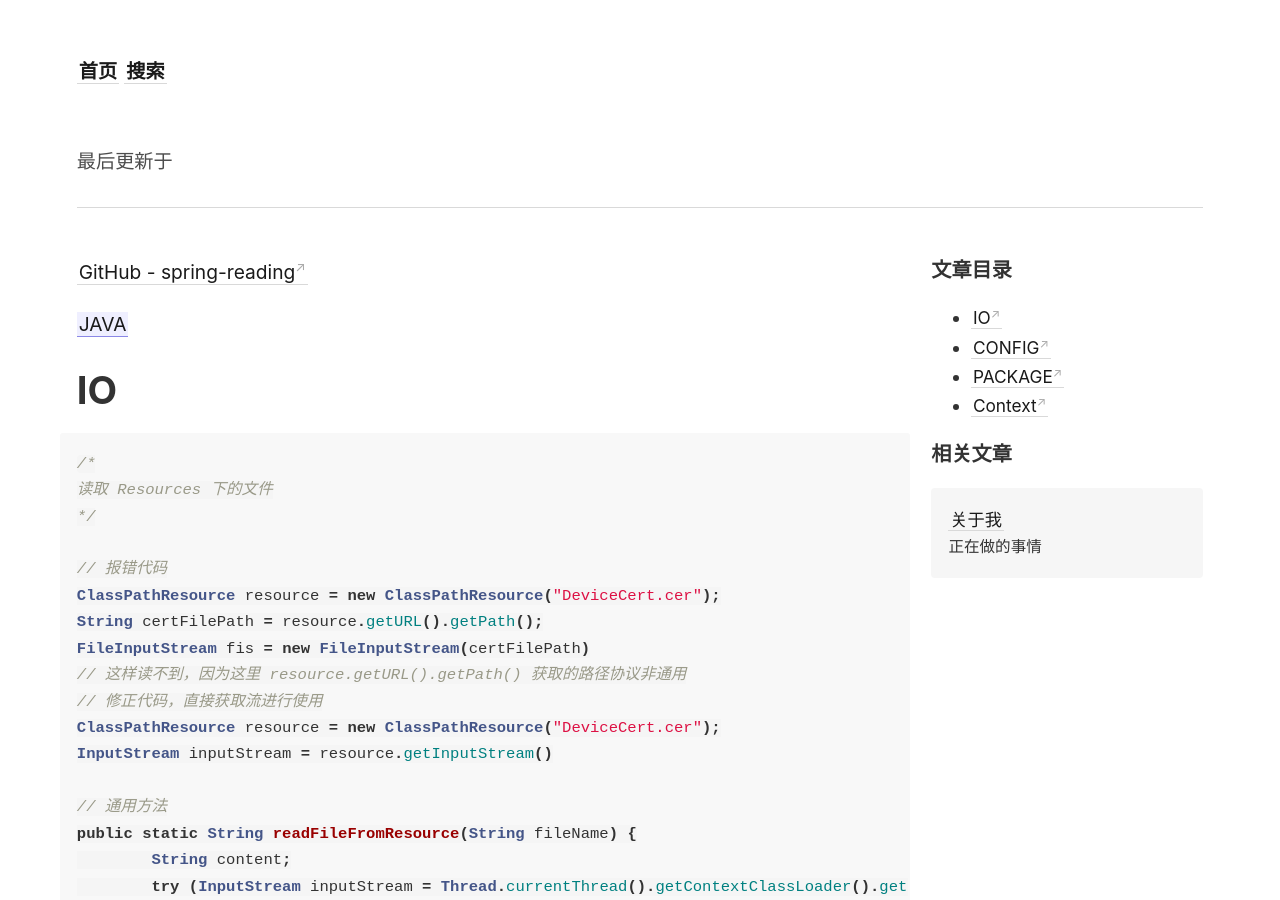
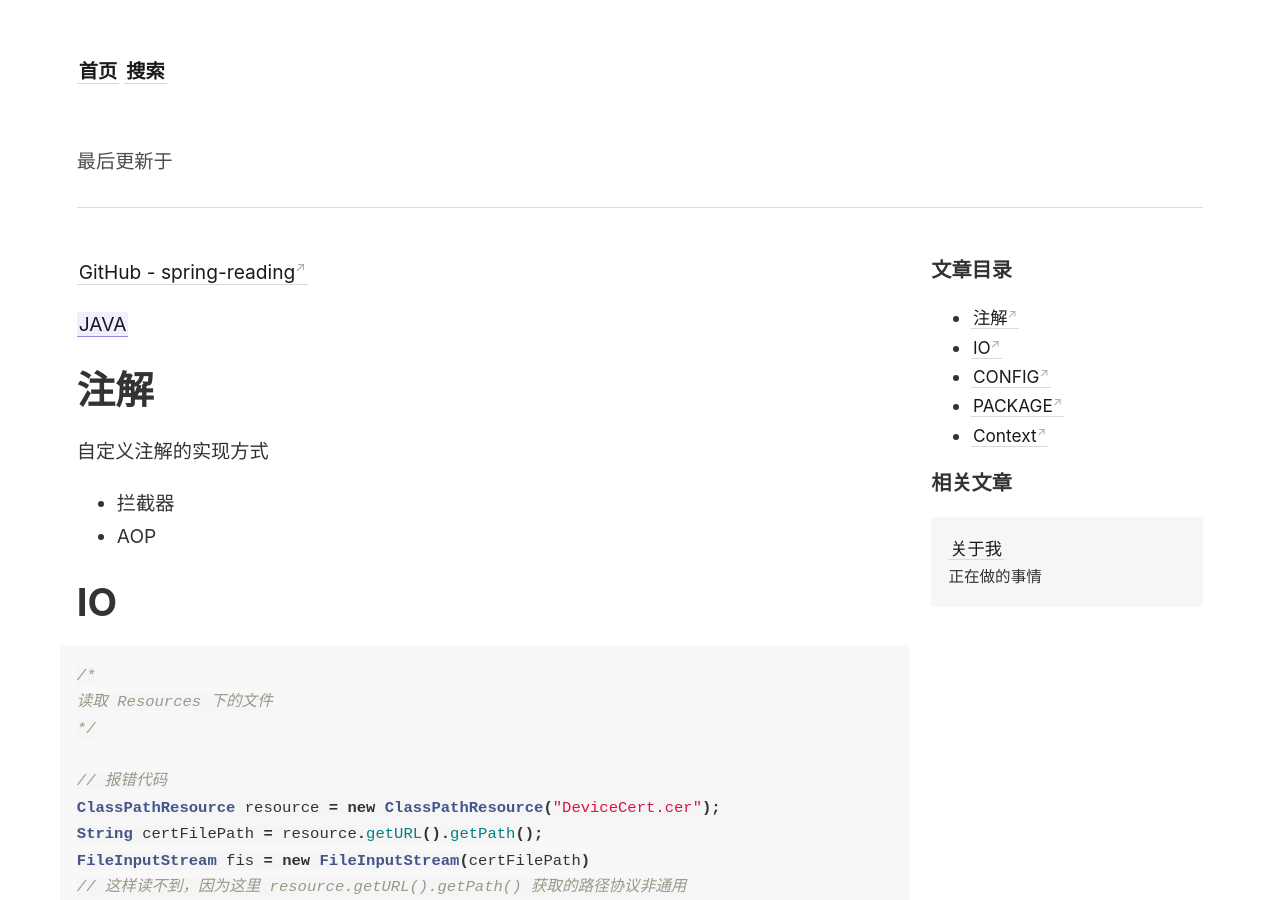
Before and after one commit to wingowen/digital-garden-jekyll, a Jekyll site: the page built from _notes/SpringBoot.md, in a window 1280 px wide and 900 px high. Built offline with Jekyll 4.4.1, drawn with Linux system fonts in a browser that asks for light colours.

Commit message:
vault backup: 2024-06-25 14:33:25

```diff
--- a/_notes/SpringBoot.md
+++ b/_notes/SpringBoot.md
@@ -1,6 +1,12 @@
 [GitHub - spring-reading](https://github.com/xuchengsheng/spring-reading?tab=readme-ov-file)
 
 [[JAVA]]
+
+# 注解
+
+自定义注解的实现方式
+- 拦截器
+- AOP
 
 # IO
 
```
